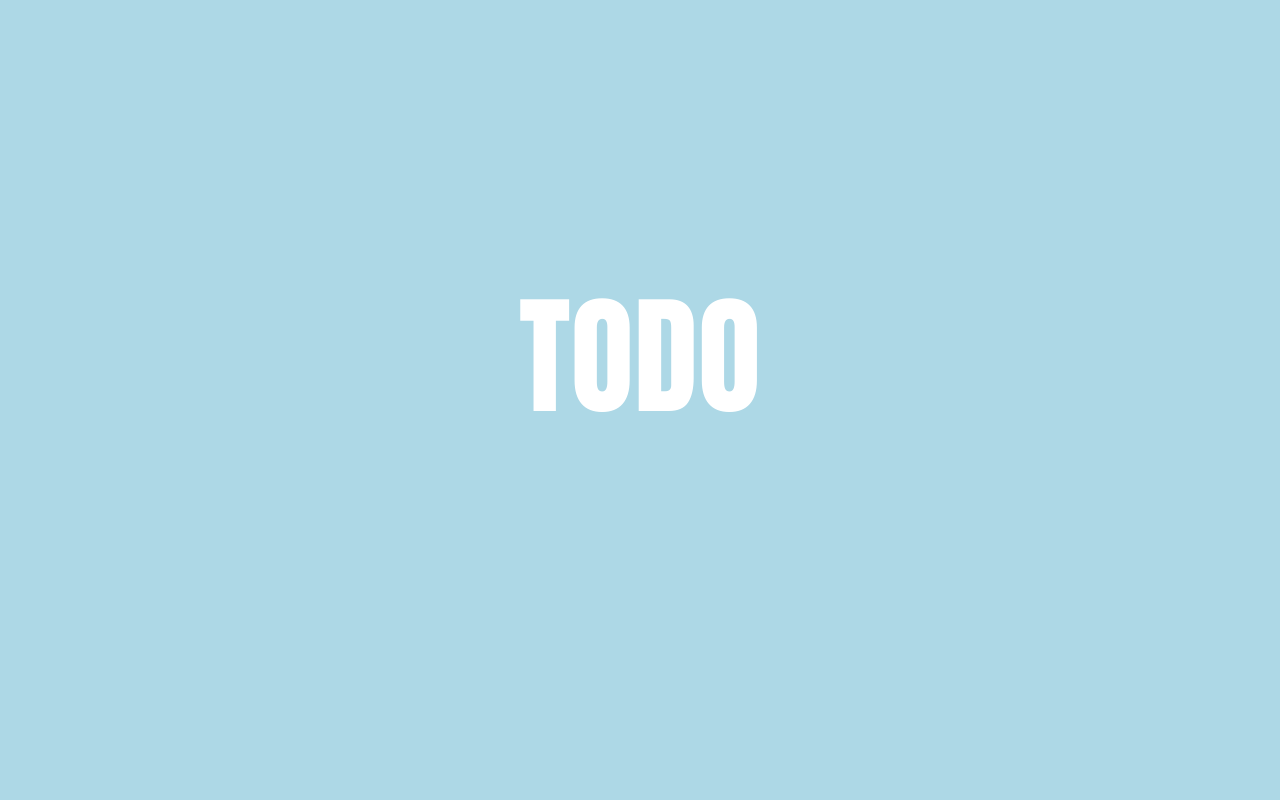
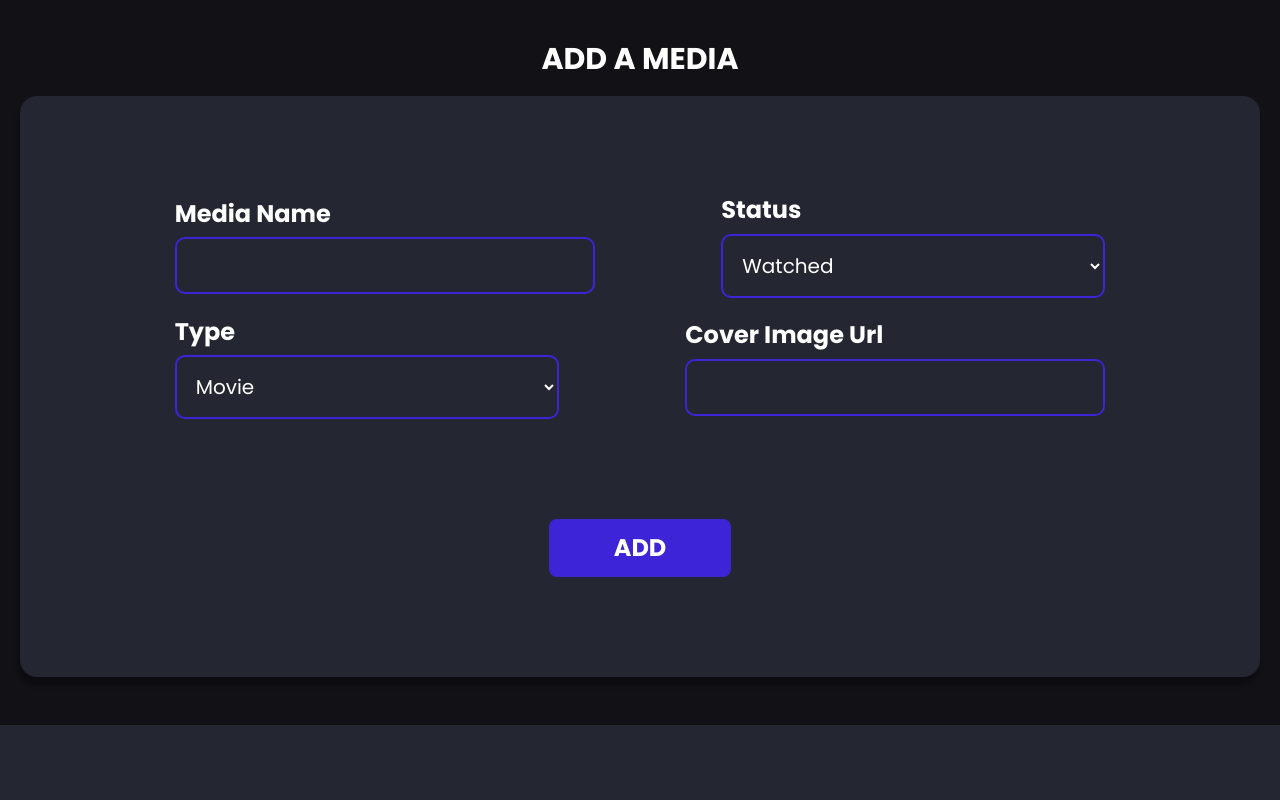
Before and after one commit to amir-kedis/media-tracker, a Flask app: page /add_media in a window 1280 px wide. Shown: the part 75-875 px from the top of the page. After the commit the page ends 800 px from the top, so only its background shows below. Run offline with Flask 2, Linux system fonts and the light colour scheme; a user stored in the database is signed in; some libraries are stand-ins or nearby versions.

Commit message:
design add-media

```diff
--- a/app.py
+++ b/app.py
@@ -169,7 +169,11 @@
 @app.route("/add_media", methods=["GET", "POST"])
 @login_required
 def addMedia():
-    return render_template("TODO.html")
+    """ ADD MEDIA """
+
+    # User reached route via GET (as by clicking a link or via redirect)
+    if request.method == "GET":
+        return render_template("add_media.html")
 
 # edit_list route
 @app.route("/edit_list")
--- a/static/css/main.css
+++ b/static/css/main.css
@@ -505,4 +505,32 @@
   background-color: var(--form-bgc);
   border-radius: 12px;
   box-shadow: -2px 8px 4px 0 rgba(0, 0, 0, 0.25);
+}
+
+.add_media {
+  display: flex;
+  flex-direction: column;
+  justify-content: center;
+  padding: 20px;
+  gap: 20px;
+  min-height: 90vh;
+}
+.add_media__title {
+  text-align: center;
+  font-size: 30px;
+}
+.add_media__container {
+  background-color: var(--form-bgc);
+  padding: 100px 60px;
+  border-radius: 17px;
+  box-shadow: -2px 8px 4px 0 rgba(0, 0, 0, 0.25);
+}
+.add_media .form {
+  gap: 100px;
+}
+.add_media .form__row {
+  display: flex;
+  justify-content: space-evenly;
+  align-items: center;
+  gap: 2rem;
 }/*# sourceMappingURL=main.css.map */
--- a/static/sass/main.scss
+++ b/static/sass/main.scss
@@ -1,2 +1,3 @@
 @use 'global';
 @use 'components';
+@use 'pages';
--- /dev/null
+++ b/static/sass/pages/_add_media.scss
@@ -0,0 +1,31 @@
+.add_media {
+  display: flex;
+  flex-direction: column;
+  justify-content: center;
+  padding: 20px;
+  gap: 20px;
+  min-height: 90vh;
+
+  &__title {
+    text-align: center;
+    font-size: 30px;
+  }
+
+  &__container {
+    background-color: var(--form-bgc);
+    padding: 100px 60px;
+    border-radius: 17px;
+    box-shadow: -2px 8px 4px 0 rgb(0 0 0 / 25%);
+  }
+
+  .form {
+    gap: 100px;
+  }
+
+  .form__row {
+    display: flex;
+    justify-content: space-evenly;
+    align-items: center;
+    gap: 2rem;
+  }
+}
--- /dev/null
+++ b/static/sass/pages/_index.scss
@@ -0,0 +1 @@
+@forward 'add_media';
--- /dev/null
+++ b/templates/add_media.html
@@ -0,0 +1,50 @@
+{% extends "layout.html" %}
+{% block title %} Add Media {% endblock %}
+{% block body %}
+<div class="add_media">
+
+    <h2 class="add_media__title">
+        ADD A MEDIA
+    </h2>
+
+    <div class="add_media__form">
+        <div class="container add_media__container">
+            <form action="/add_media" class="form" method="post">
+                <ul class="form__inputs">
+                    <li class="form__row">
+                        <div class="form__input">
+                            <label for="media_name" class="form__label">Media Name</label>
+                            <input autocomplete="off" autofocus type="text" name="media_name" class="input">
+                        </div>
+                        <div class="form__input">
+                            <label for="status" class="form__label">Status</label>
+                            <select class="form__select input" name="status">
+                                <option value="watched">Watched</option>
+                                <option value="watching">Watching</option>
+                                <option value="planToWatch">Plan To Watch</option>
+                            </select>
+                        </div>
+                    </li>
+                    <li class="form__row">
+                        <div class="form__input">
+                            <label for="type" class="form__label">Type</label>
+                            <select class="form__select input" name="type">
+                                <option value="movie">Movie</option>
+                                <option value="series">Series</option>
+                                <option value="anime">Anime</option>
+                                <option value="shortFilm">Short Film</option>
+                                <option value="video">Video</option>
+                            </select>
+                        </div>
+                        <div class="form__input">
+                            <label for="img" class="form__label">Cover Image Url</label>
+                            <input autocomplete="off" autofocus type="url" name="img" class="input">
+                        </div>
+                    </li>
+                </ul>
+                <input type="submit" value="ADD" class="btn">
+            </form>
+        </div>
+    </div>
+</div>
+{% endblock %}
```
Also changed, not shown: README.md, 2 other files.
